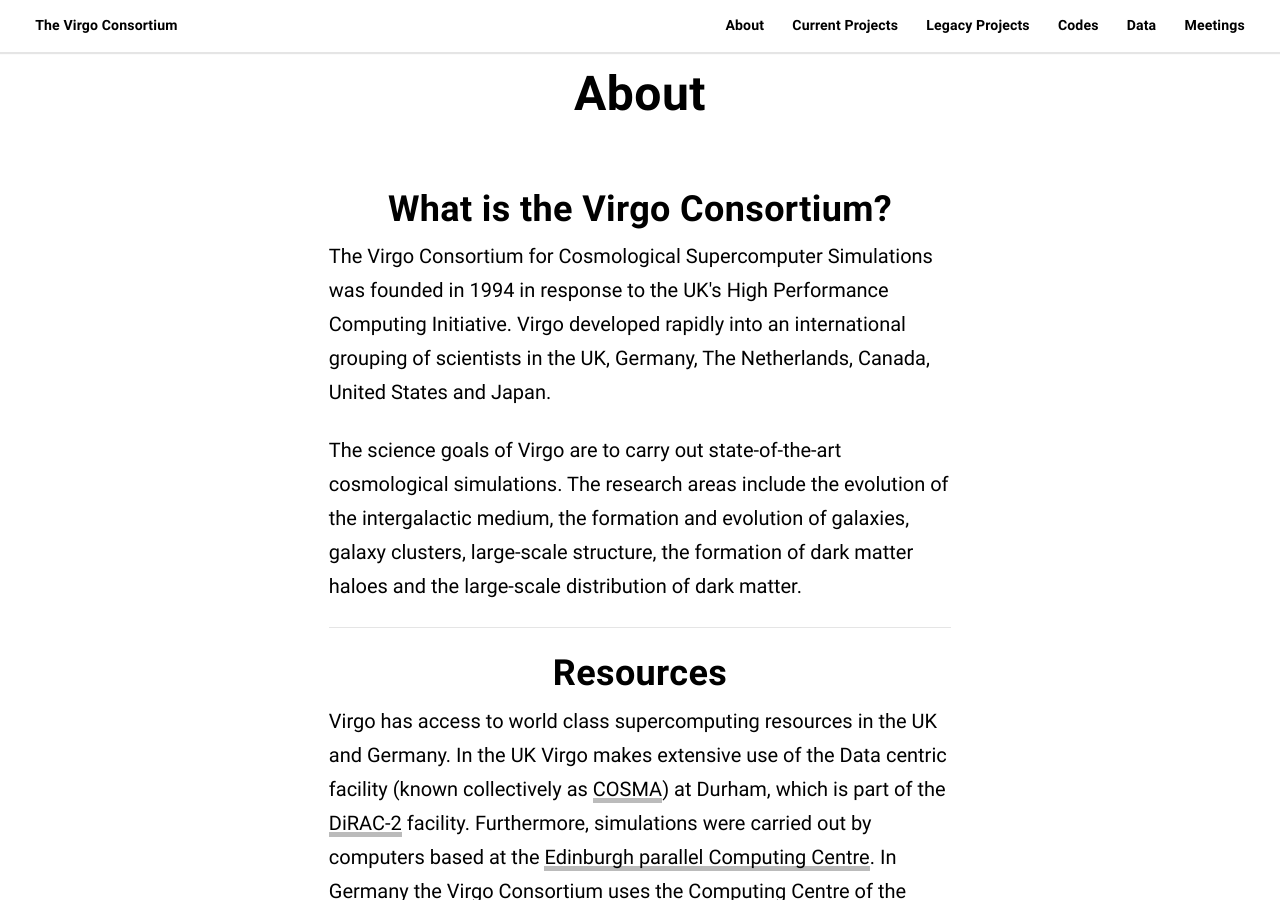
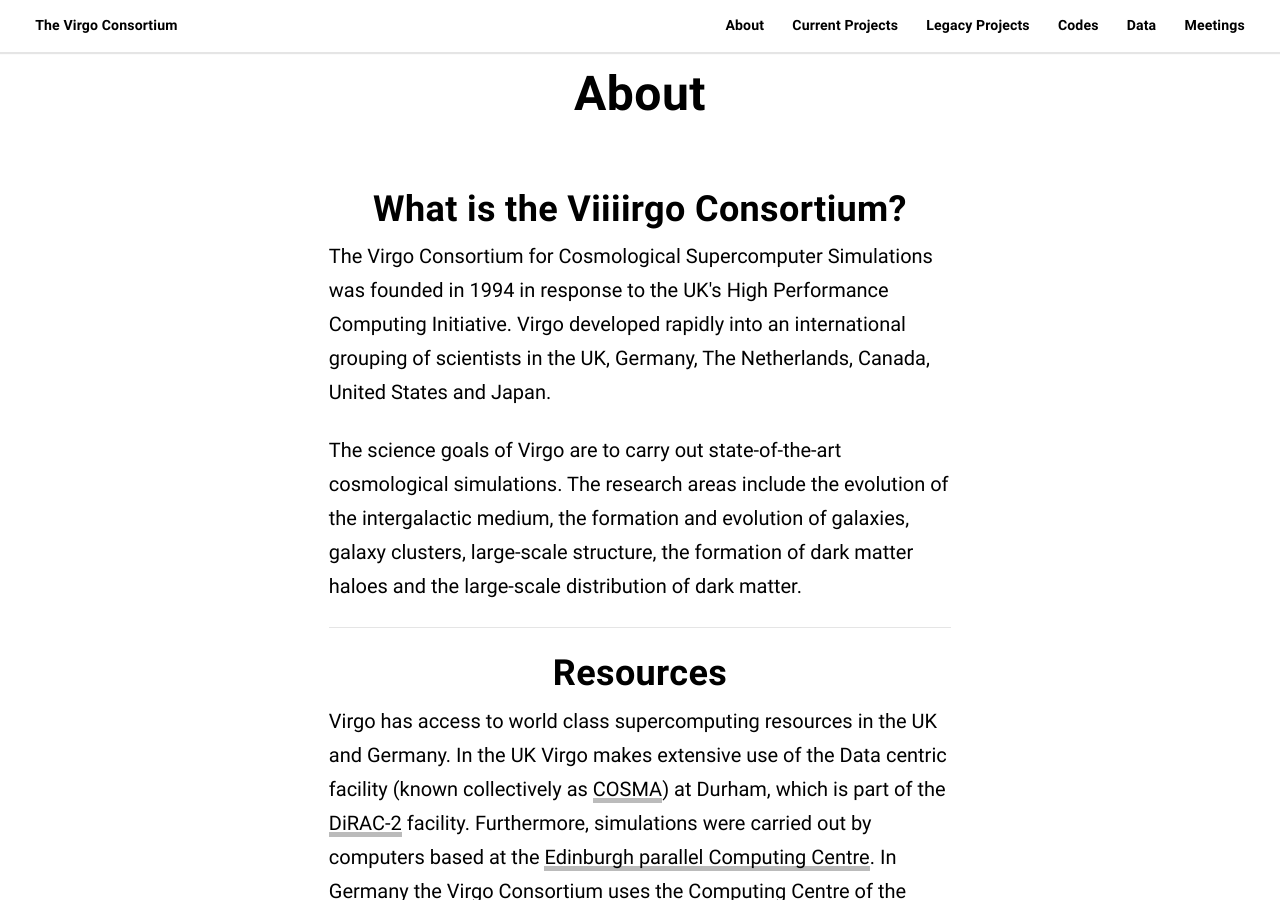
Before and after one commit to DimitriosIrodotou/DimitriosIrodotou.github.io, a Jekyll site: the page built from Page_About/About.html, in a window 1280 px wide and 900 px high. Built offline with Jekyll 4.4.1, drawn with Linux system fonts in a browser that asks for light colours.

Commit message:
Update About.html

```diff
--- a/Page_About/About.html
+++ b/Page_About/About.html
@@ -5,7 +5,7 @@
 ---
 
 <font size="3">
-    <h1 align="center">What is the Virgo Consortium?</h1>
+    <h1 align="center">What is the Viiiirgo Consortium?</h1>
 
     <p>The Virgo Consortium for Cosmological Supercomputer Simulations was founded in 1994 in response to the UK's
         High Performance Computing Initiative. Virgo developed rapidly into an international grouping of scientists in
```
